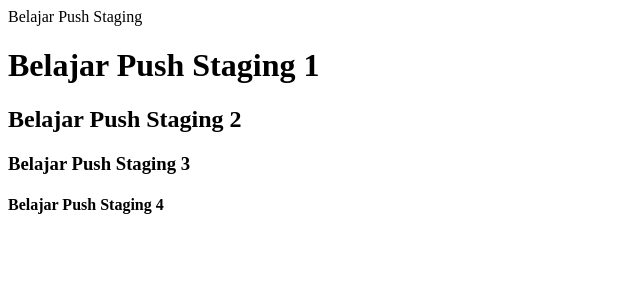
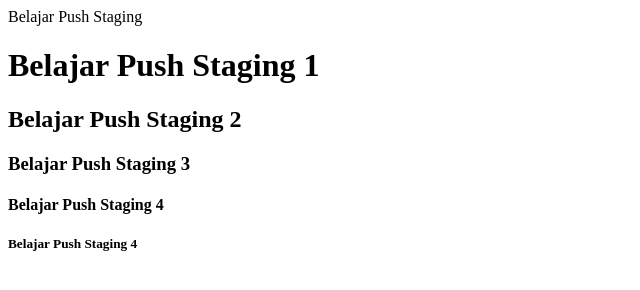
Before and after one commit to dani805/belajar-niomic, a plain HTML site: page header.html in a window 1280 px wide. Shown: the whole page, without its empty margins (0-640 px from the left). Drawn offline with Linux system fonts and the light colour scheme.

Commit message:
Add Elemen H5 pada File Header pada Branch Staging

```diff
--- a/header.html
+++ b/header.html
@@ -7,5 +7,6 @@
     <h2>Belajar Push Staging 2</h2>
     <h3>Belajar Push Staging 3</h3>
     <h4>Belajar Push Staging 4</h4>
+    <h5>Belajar Push Staging 4</h5>
   </body>
 </html>
```
